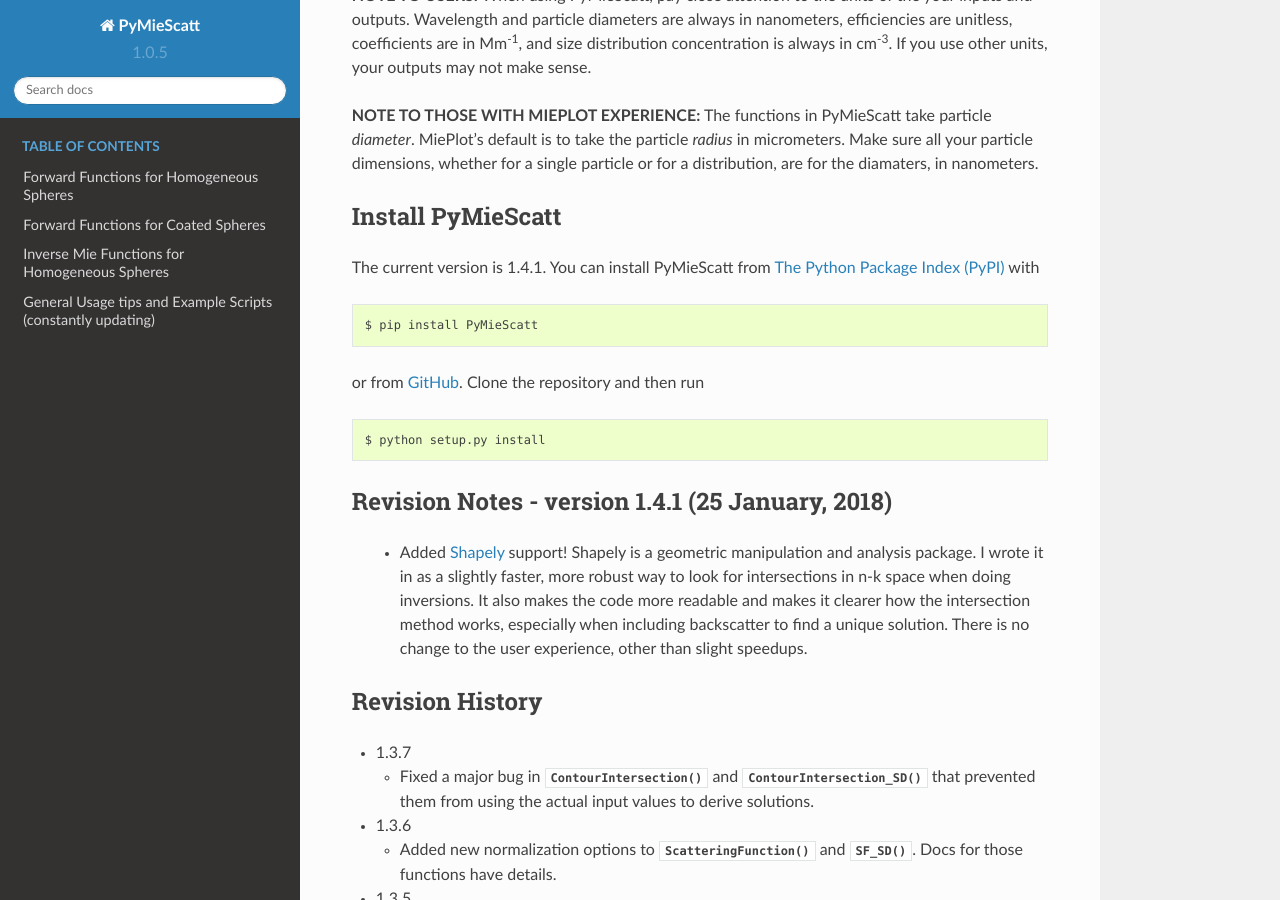
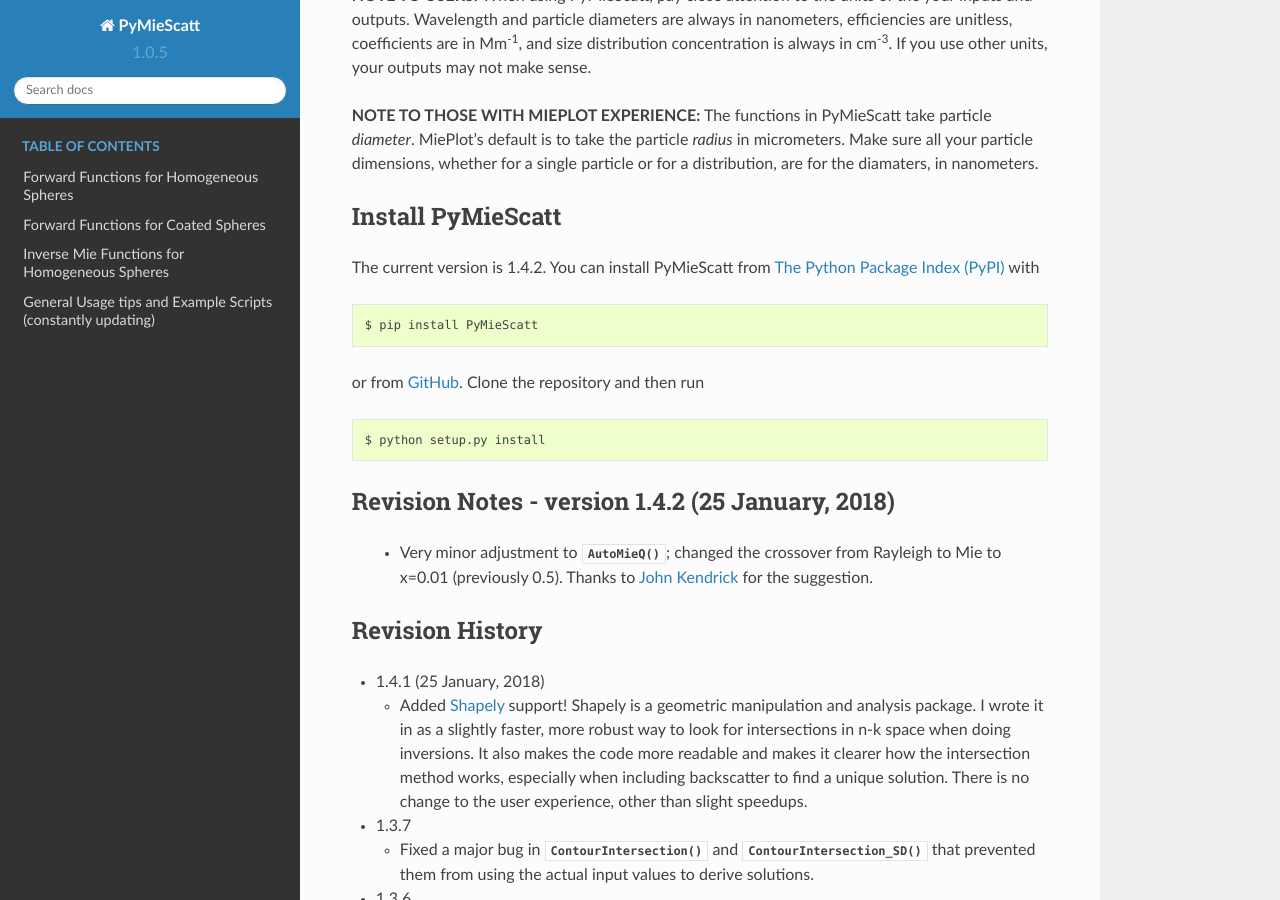
Before and after one commit to bsumlin/PyMieScatt, a Sphinx documentation site: the page built from docs/index.rst, in a window 1280 px wide and 900 px high, scrolled down 549 px. Built offline with Sphinx 7.4.7 and the Read the Docs theme 2.0.0, drawn with Linux system fonts in a browser that asks for light colours; formulas are drawn with MathJax 3; pages that are not in the unit, such as notebooks, are missing from menus.

```diff
--- a/PyMieScatt/_version.py
+++ b/PyMieScatt/_version.py
@@ -1 +1 @@
-__version__ = "1.4.1"
+__version__ = "1.4.2"
--- a/docs/forward.rst
+++ b/docs/forward.rst
@@ -145,9 +145,9 @@ Functions for single particles
 		 'g': 0}
 
 
-.. py:Function:: AutoMieQ(m, wavelength, diameter[, crossover=0.5, asDict=False])
+.. py:Function:: AutoMieQ(m, wavelength, diameter[, crossover=0.01, asDict=False])
 
-   Returns Mie efficencies of a spherical particle according to either :py:func:`MieQ` or :py:func:`RayleighMieQ` depending on the magnitude of the size parameter. Good for studying parameter ranges or size distributions.
+   Returns Mie efficencies of a spherical particle according to either :py:func:`MieQ` or :py:func:`RayleighMieQ` depending on the magnitude of the size parameter. Good for studying parameter ranges or size distributions. Thanks to `John Kendrick <https://github.com/JohnKendrick/PDielec>`_ for discussions about where to best place the crossover point.
 
    **Parameters**
 
--- a/docs/index.rst
+++ b/docs/index.rst
@@ -21,7 +21,7 @@ Documentation is currently under development, but almost complete. A manuscript
 Install PyMieScatt
 ------------------
 
-The current version is 1.4.1. You can install PyMieScatt from `The Python Package Index (PyPI) <https://pypi.python.org/pypi/PyMieScatt>`_ with ::
+The current version is 1.4.2. You can install PyMieScatt from `The Python Package Index (PyPI) <https://pypi.python.org/pypi/PyMieScatt>`_ with ::
 
    $ pip install PyMieScatt
 
@@ -30,13 +30,17 @@ or from `GitHub <https://github.com/bsumlin/PyMieScatt>`_. Clone the repository
 
    $ python setup.py install
 
-Revision Notes - version 1.4.1 (25 January, 2018)
+Revision Notes - version 1.4.2 (25 January, 2018)
 -------------------------------------------------
 
-  - Added `Shapely <https://shapely.readthedocs.io/>`_ support! Shapely is a geometric manipulation and analysis package. I wrote it in as a slightly faster, more robust way to look for intersections in n-k space when doing inversions. It also makes the code more readable and makes it clearer how the intersection method works, especially when including backscatter to find a unique solution. There is no change to the user experience, other than slight speedups.
+  - Very minor adjustment to :py:func:`AutoMieQ`; changed the crossover from Rayleigh to Mie to x=0.01 (previously 0.5). Thanks to `John Kendrick <https://github.com/JohnKendrick/PDielec>`_ for the suggestion.
 
 Revision History
 ----------------
+
+- 1.4.1 (25 January, 2018)
+
+  - Added `Shapely <https://shapely.readthedocs.io/>`_ support! Shapely is a geometric manipulation and analysis package. I wrote it in as a slightly faster, more robust way to look for intersections in n-k space when doing inversions. It also makes the code more readable and makes it clearer how the intersection method works, especially when including backscatter to find a unique solution. There is no change to the user experience, other than slight speedups.
 
 - 1.3.7
 
```
Also changed, not shown: 8 other files.
